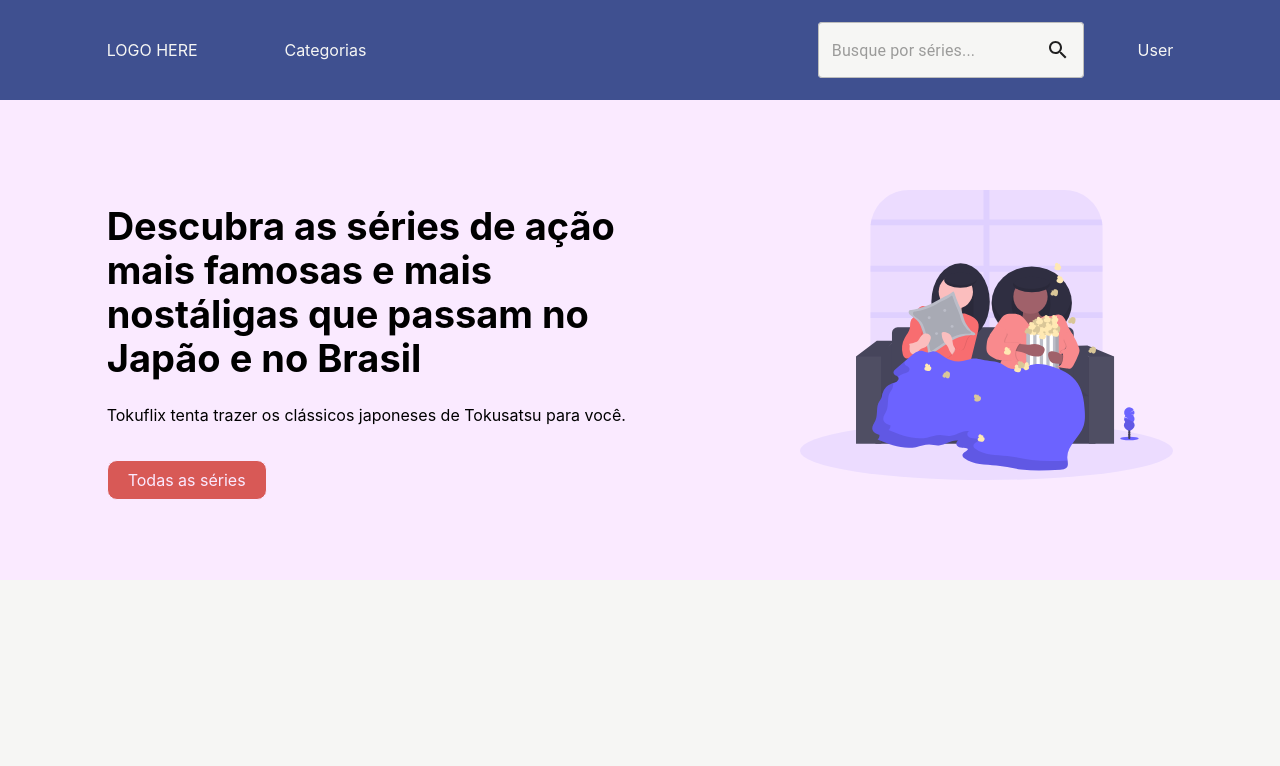
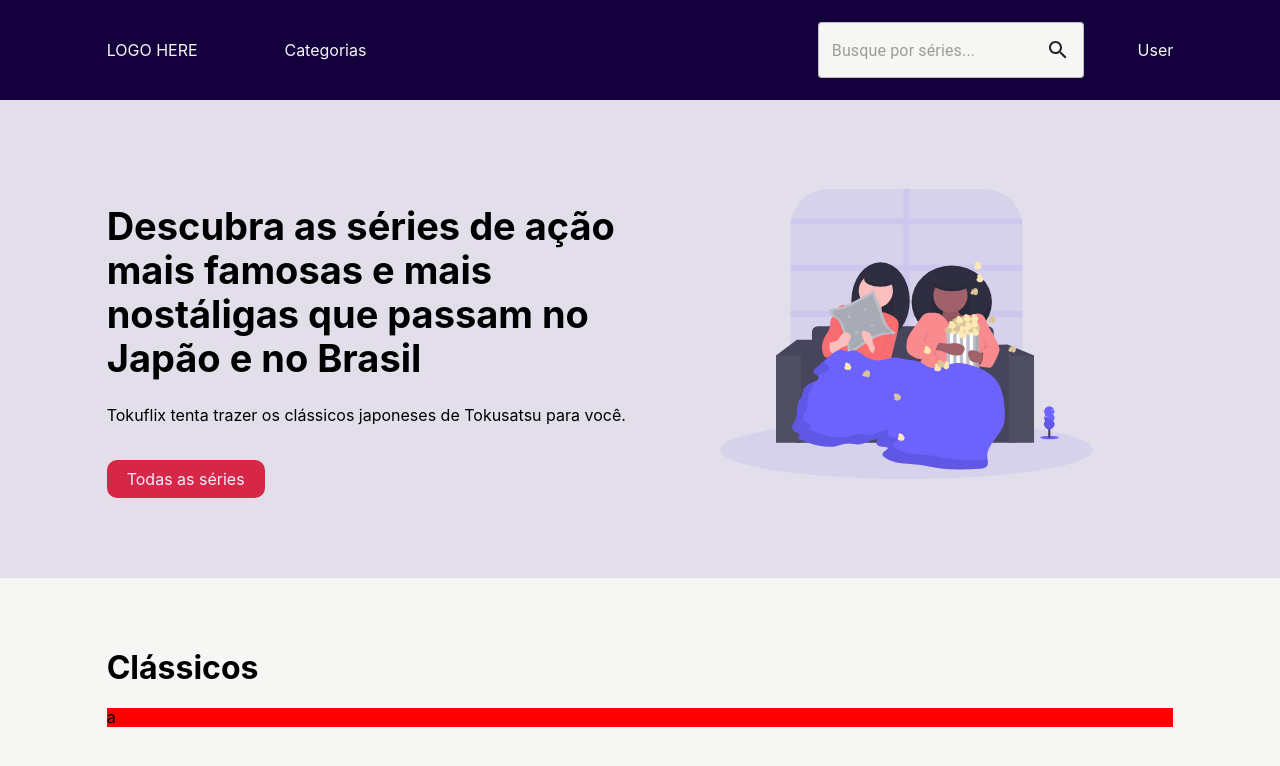
Before and after one commit to damassa/worldoftoku, a React (Create React App) app: page / in a window 1280 px wide. Shown: the top 766 px of the page. Built offline with nearby package versions, Linux system fonts and the light colour scheme.

Commit message:
Feature: homepage structure creation

```diff
--- a/src/App.js
+++ b/src/App.js
@@ -1,6 +1,7 @@
 import React from 'react';
 import Routes from './components/routes';
 import Header from './components/header';
+import Series from './components/series';
 import './App.css';
 
 function App() {
@@ -8,6 +9,7 @@ function App() {
     <div className="App">
       <Header />
       <Routes />
+      <Series />
     </div>
   );
 }
--- a/src/components/header/styles.js
+++ b/src/components/header/styles.js
@@ -2,7 +2,7 @@ import { makeStyles } from '@material-ui/core/styles';
 
 const useStyles = makeStyles(() => ({
   headerBg: {
-    backgroundColor: '#3F5090',
+    backgroundColor: '#13003D',
   },
   headerContainer: {
     height: 100,
--- a/src/components/pages/Home/styles.js
+++ b/src/components/pages/Home/styles.js
@@ -2,7 +2,7 @@ import { makeStyles } from '@material-ui/core/styles';
 
 const useStyles = makeStyles((theme) => ({
   homeContainer: {
-    backgroundColor: '#FAEAFF',
+    backgroundColor: '#E3DFEA',
     padding: '40px 0 50px 0',
   },
   homeContainerLeft: {
@@ -15,14 +15,19 @@ const useStyles = makeStyles((theme) => ({
       borderRadius: 10,
       cursor: 'pointer',
       marginTop: 20,
-      border: '1px solid',
-      backgroundColor: '#D85956',
+      border: 'none',
+      backgroundColor: '#D62846',
+      transition: '.2s',
       color: '#FAEAFF',
+      '&:hover': {
+        backgroundColor: '#C6223F',
+        transition: '.2s',
+      },
     },
   },
   homeImage: {
     display: 'flex',
-    justifyContent: 'flex-end',
+    justifyContent: 'space-evenly',
     '& img': {
       width: '70%',
     },
--- /dev/null
+++ b/src/components/series/index.js
@@ -0,0 +1,26 @@
+import React from 'react';
+import { Grid } from '@material-ui/core';
+
+import useStyles from './styles';
+
+const Series = () => {
+  const classes = useStyles();
+
+  return (
+    <Grid container className={classes.seriesContainer}>
+      <Grid item xs={12}>
+        <Grid container justify="center">
+          <Grid item xs={10}>
+            <h1>Clássicos</h1>
+            <Grid container style={{ backgroundColor: 'red' }}>
+              <Grid item xs={12}>
+                a
+              </Grid>
+            </Grid>
+          </Grid>
+        </Grid>
+      </Grid>
+    </Grid>
+  );
+};
+export default Series;
--- /dev/null
+++ b/src/components/series/styles.js
@@ -0,0 +1,9 @@
+import { makeStyles } from '@material-ui/core/styles';
+
+const useStyles = makeStyles((theme) => ({
+  seriesContainer: {
+    padding: '50px 0 50px 0',
+  },
+}));
+
+export default useStyles;
```
